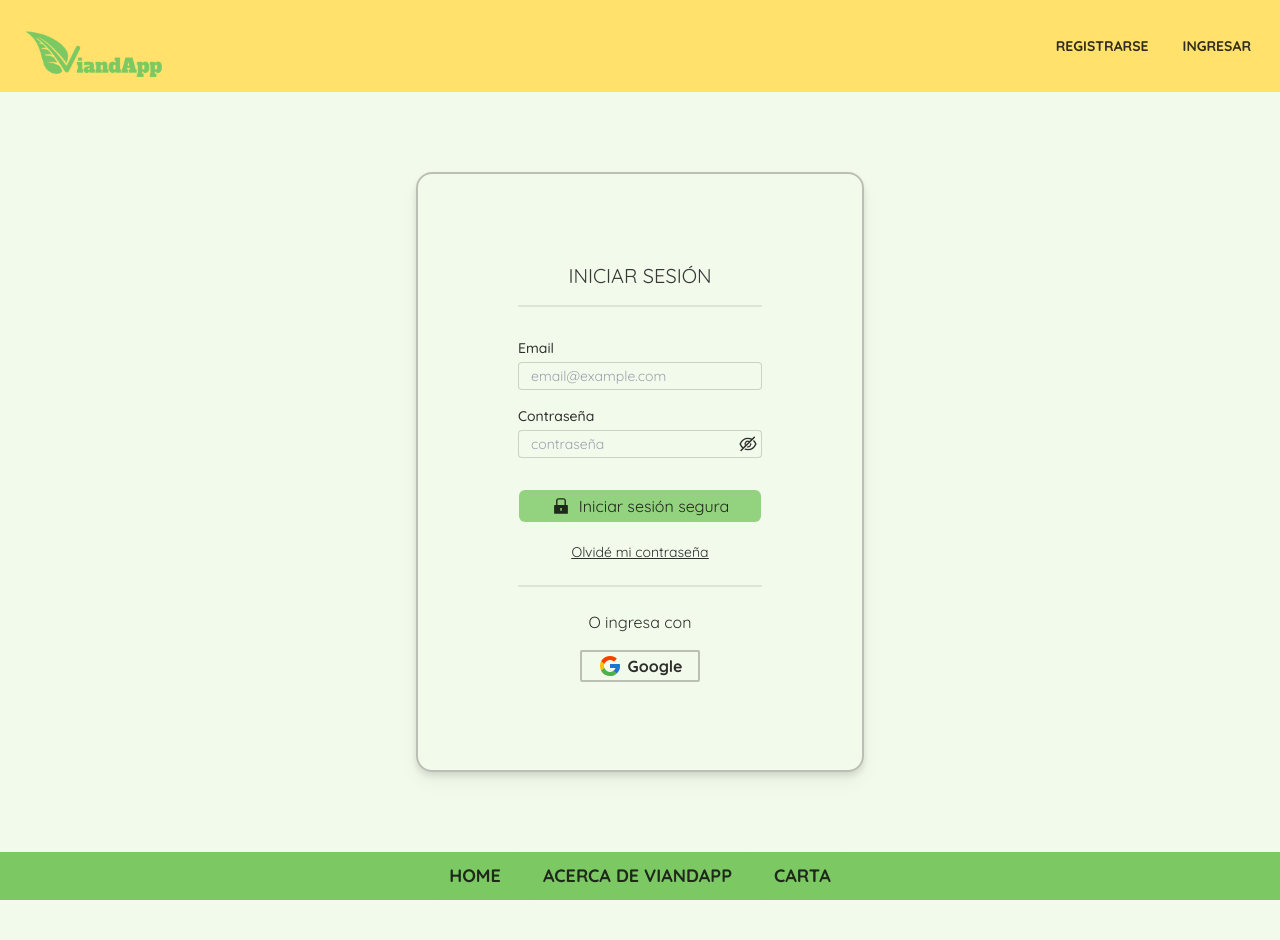
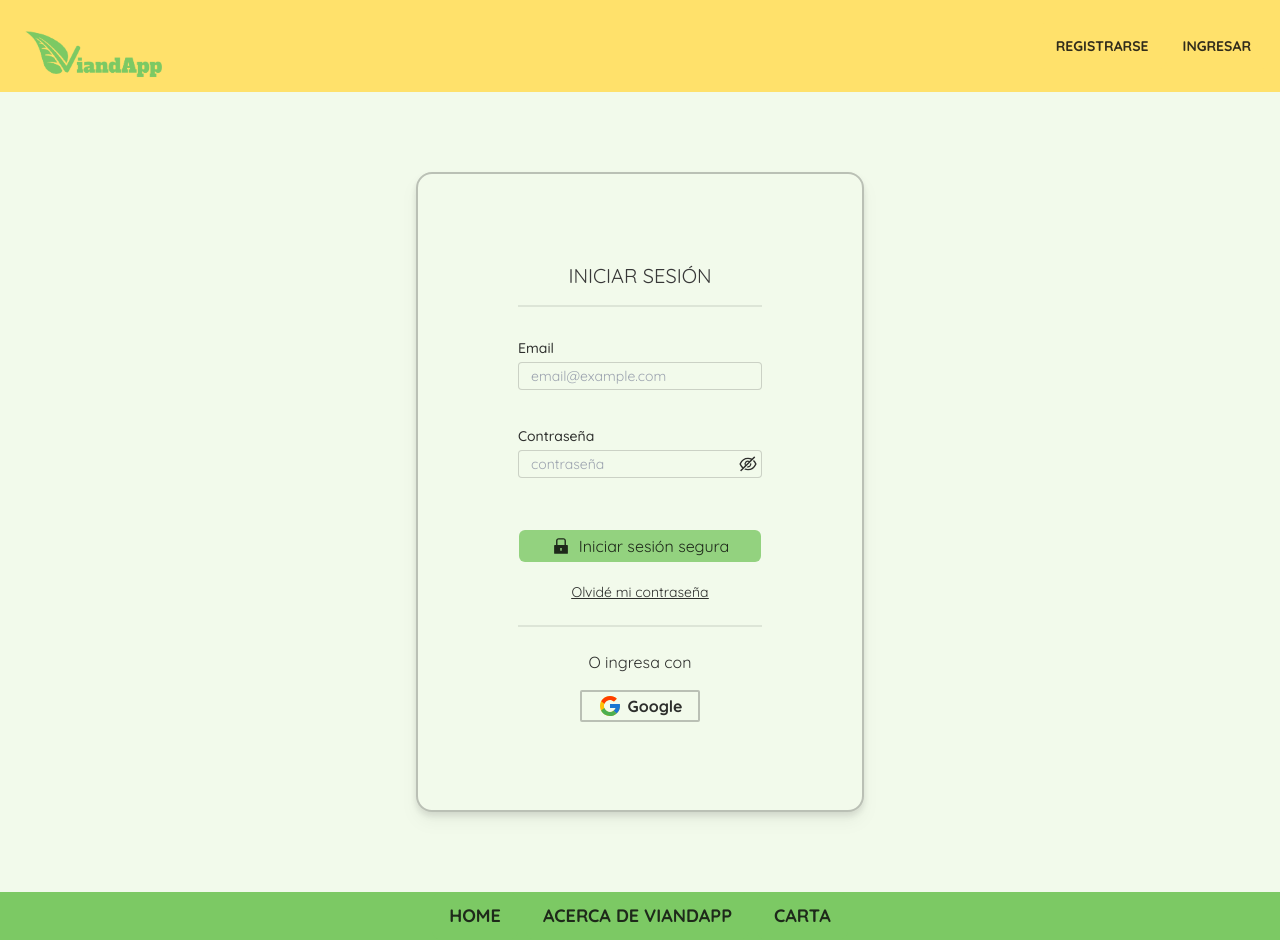
Before and after one commit to ProyectoFinal-Henry/Vianda-app, a Next.js app: page /catalog/login in a window 1280 px wide. Before the commit the page ends 900 px from the top, so only its background shows below. Built offline with nearby package versions, Linux system fonts and the light colour scheme.

Commit message:
se corrigió un bug en el formulario Login

```diff
--- a/src/app/catalog/login/page.jsx
+++ b/src/app/catalog/login/page.jsx
@@ -52,9 +52,11 @@ const LoginCatalogPage = () => {
                     },
                   })}
                 />
-                {errors.email && (
-                  <span className="mt-1 text-xs text-warning">
-                    {errors.email.message}
+                {errors.email ? (
+                  <span className="mt-1 text-xs text-warning">{errors.email.message}</span>
+                ) : (
+                  <span className="mt-1 text-xs">
+                    <br></br>
                   </span>
                 )}
               </div>
@@ -83,14 +85,16 @@ const LoginCatalogPage = () => {
                     })}
                   />
                   <button type="button"
-                  class="relative flex right-8 items-center ml-2 h-full mr-10"
-                  onClick={passwordVisibility}>
-                    {visible? <AiOutlineEye className="text-xl" /> : <AiOutlineEyeInvisible className="text-xl" />}
-                   </button>
+                    class="relative flex right-8 items-center ml-2 h-full mr-10"
+                    onClick={passwordVisibility}>
+                    {visible ? <AiOutlineEye className="text-xl" /> : <AiOutlineEyeInvisible className="text-xl" />}
+                  </button>
                 </div>
-                {errors.password && (
-                  <span className="mt-1 text-xs text-warning">
-                    {errors.password.message}
+                {errors.password ? (
+                  <span className="mt-1 text-xs text-warning">{errors.password.message}</span>
+                ) : (
+                  <span className="mt-1 text-xs">
+                    <br></br>
                   </span>
                 )}
               </div>
```
